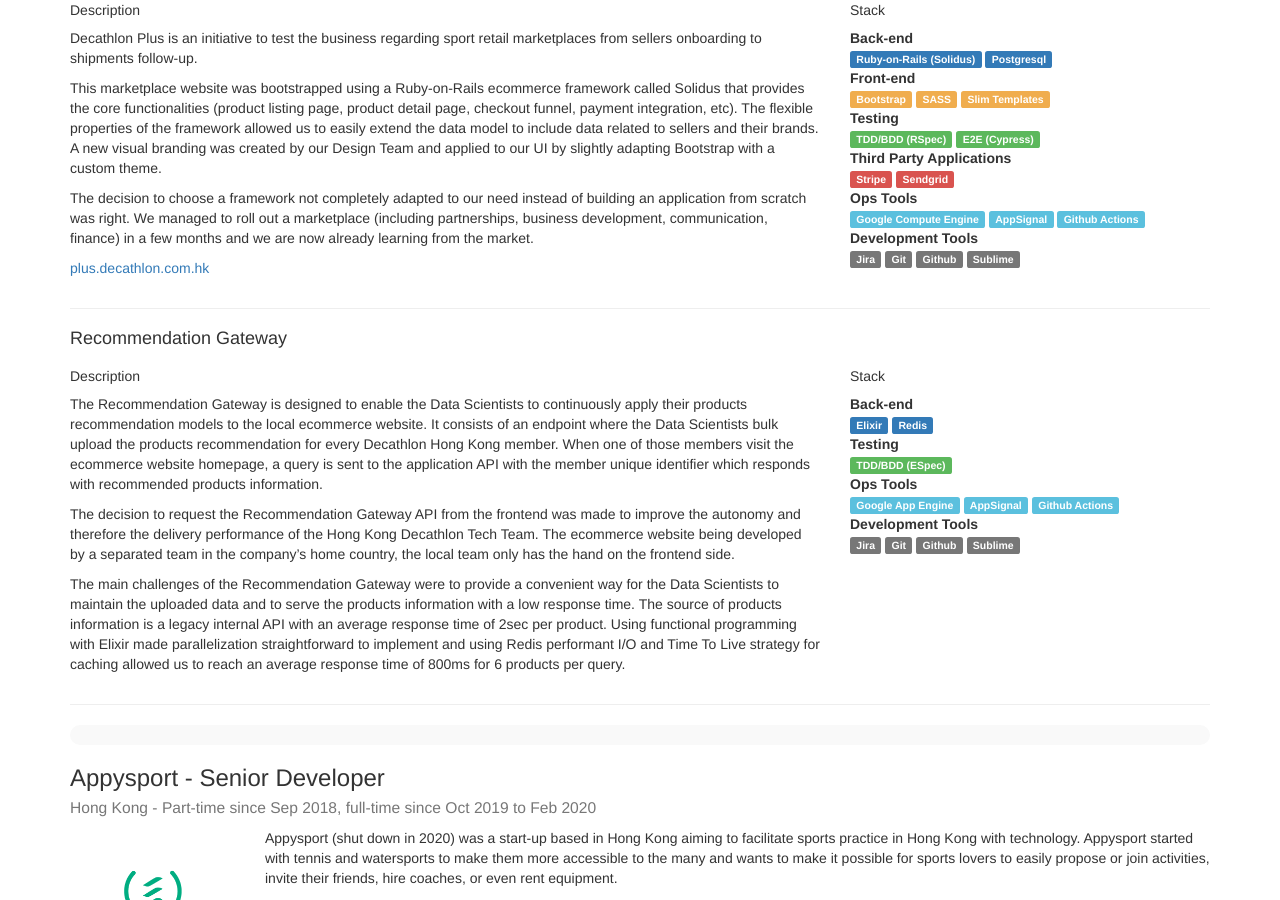
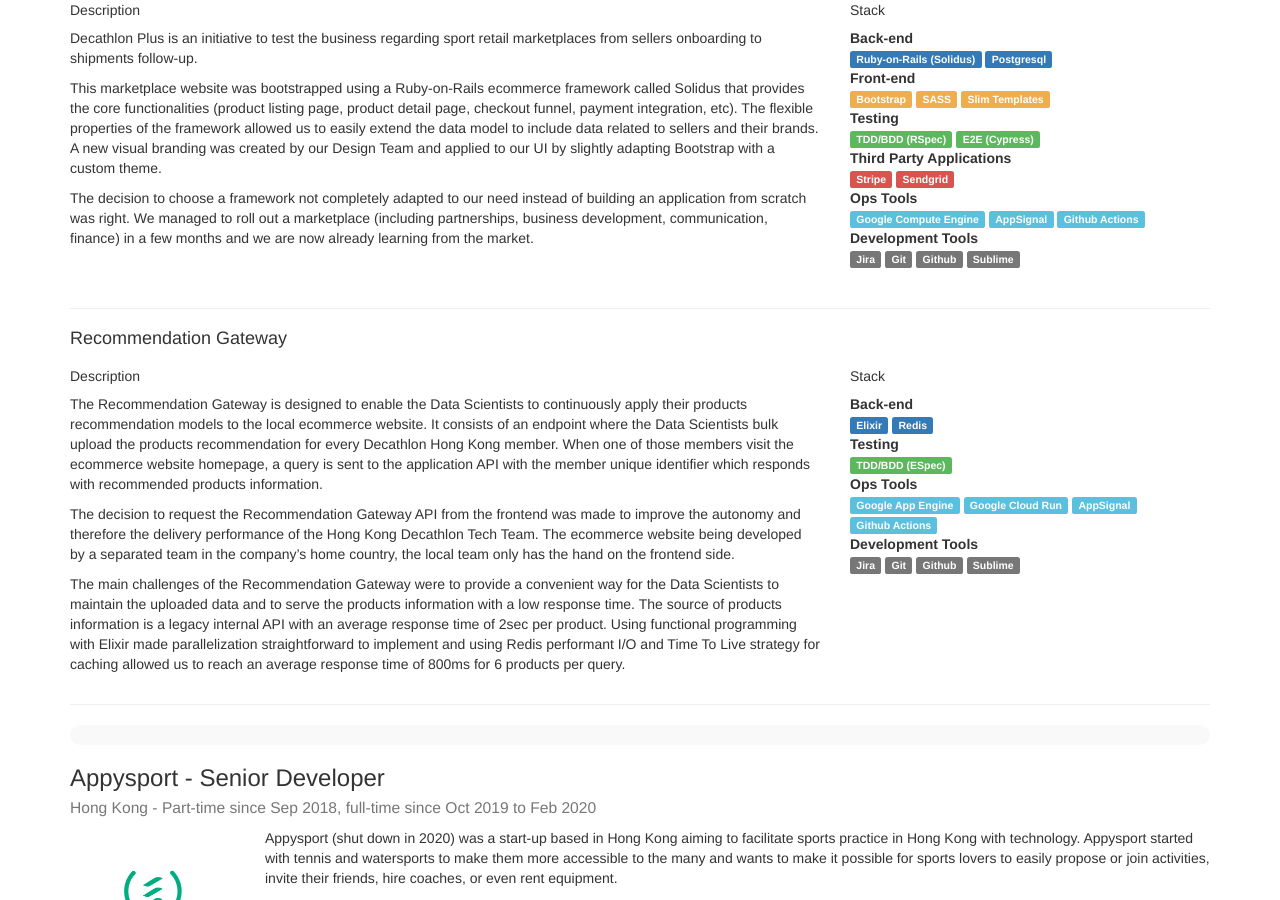
Before and after one commit to Chambeur/Chambeur.github.io, a Jekyll site: the page docs/resume.html, which Jekyll copies as it is, in a window 1280 px wide and 900 px high, scrolled down 687 px. Built offline with Jekyll 4.4.1, drawn with Linux system fonts in a browser that asks for light colours; nearby versions of some CDN libraries.

```diff
--- a/docs/index.html
+++ b/docs/index.html
@@ -77,7 +77,7 @@
           </p>
 
           <p>
-            My hourly rate is <b>50€/hr</b>.
+            My hourly rate is <b>60€/hr</b>.
             If you're interested, contact me through the header with your favorite channel.
           </p>
 
--- a/docs/resume.html
+++ b/docs/resume.html
@@ -104,8 +104,6 @@
 
 <p>The decision to choose a framework not completely adapted to our need instead of building an application from scratch was right. We managed to roll out a marketplace (including partnerships, business development, communication, finance) in a few months and we are now already learning from the market.</p>
 
-<p><a href="https://plus.decathlon.com.hk">plus.decathlon.com.hk</a></p>
-
               </div> <!-- col -->
 
               <div class="col-xs-4">
@@ -200,6 +198,8 @@
                     <dt>Ops Tools</dt>
 
                       <span class="label label-info">Google App Engine</span>
+
+                      <span class="label label-info">Google Cloud Run</span>
 
                       <span class="label label-info">AppSignal</span>
 
```
